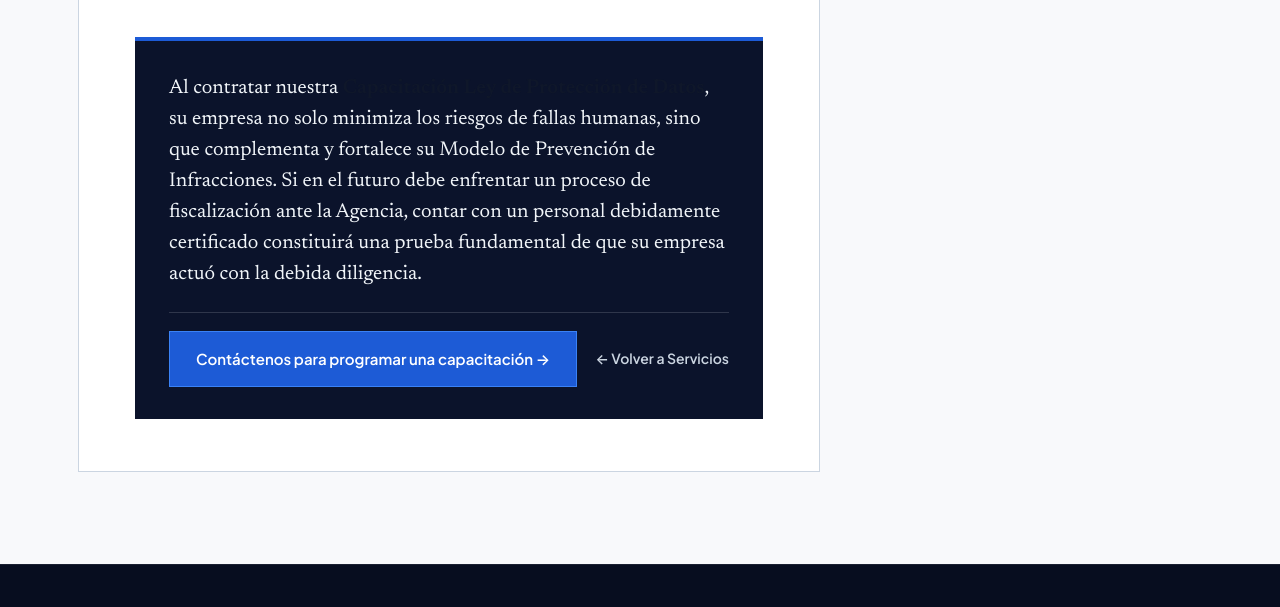
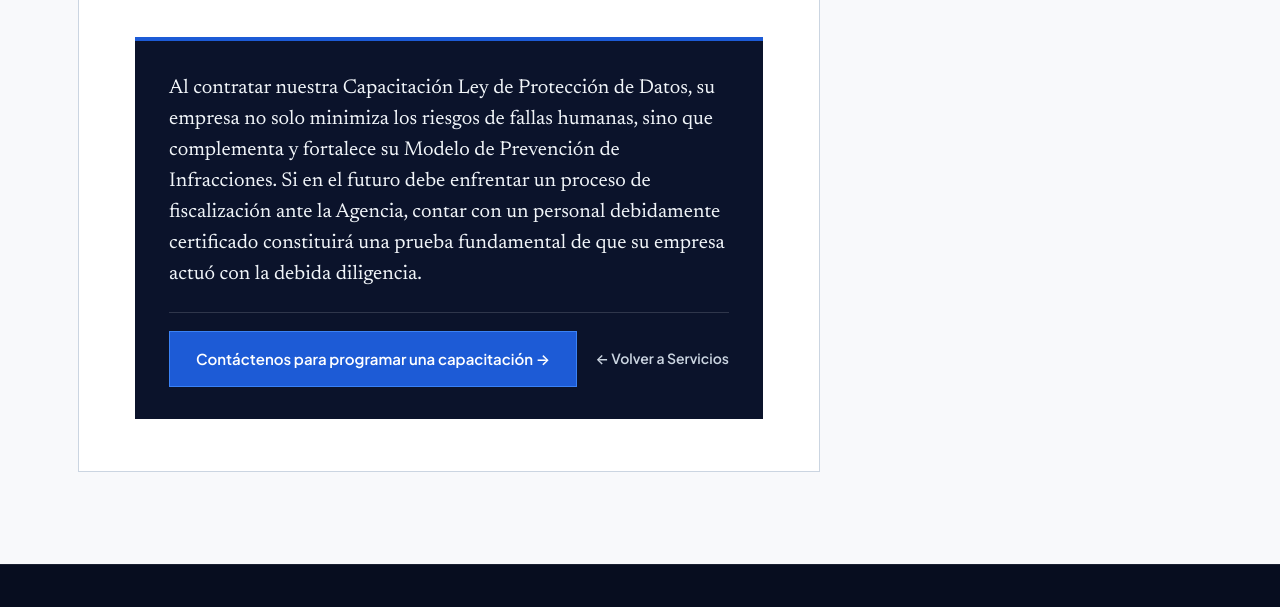
Before and after one commit to danielmanriquezsansigolo-star/web-LegalDatos, a plain HTML site: page servicios/capacitaciones-charlas.html in a window 1280 px wide. Shown: the part 3356-3963 px from the top of the page. Drawn offline with Linux system fonts and the light colour scheme.

Commit message:
Update capacitaciones-charlas.html

```diff
--- a/servicios/capacitaciones-charlas.html
+++ b/servicios/capacitaciones-charlas.html
@@ -879,7 +879,7 @@
             <!-- Cierre y CTA -->
             <div class="closing-statement">
               <p>
-                Al contratar nuestra <strong>Capacitación Ley de Protección de Datos</strong>, su empresa no solo minimiza los riesgos de fallas humanas, sino que complementa y fortalece su Modelo de Prevención de Infracciones. Si en el futuro debe enfrentar un proceso de fiscalización ante la Agencia, contar con un personal debidamente certificado constituirá una prueba fundamental de que su empresa actuó con la debida diligencia.
+                Al contratar nuestra Capacitación Ley de Protección de Datos, su empresa no solo minimiza los riesgos de fallas humanas, sino que complementa y fortalece su Modelo de Prevención de Infracciones. Si en el futuro debe enfrentar un proceso de fiscalización ante la Agencia, contar con un personal debidamente certificado constituirá una prueba fundamental de que su empresa actuó con la debida diligencia.
               </p>
               <div class="closing-actions">
                 <a href="/contacto/" class="btn-firm">
```
